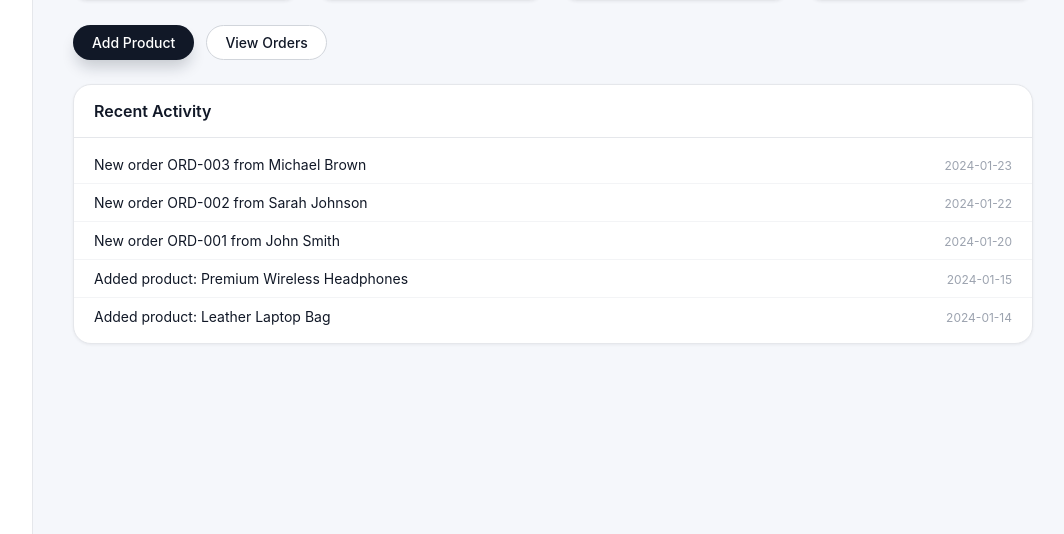
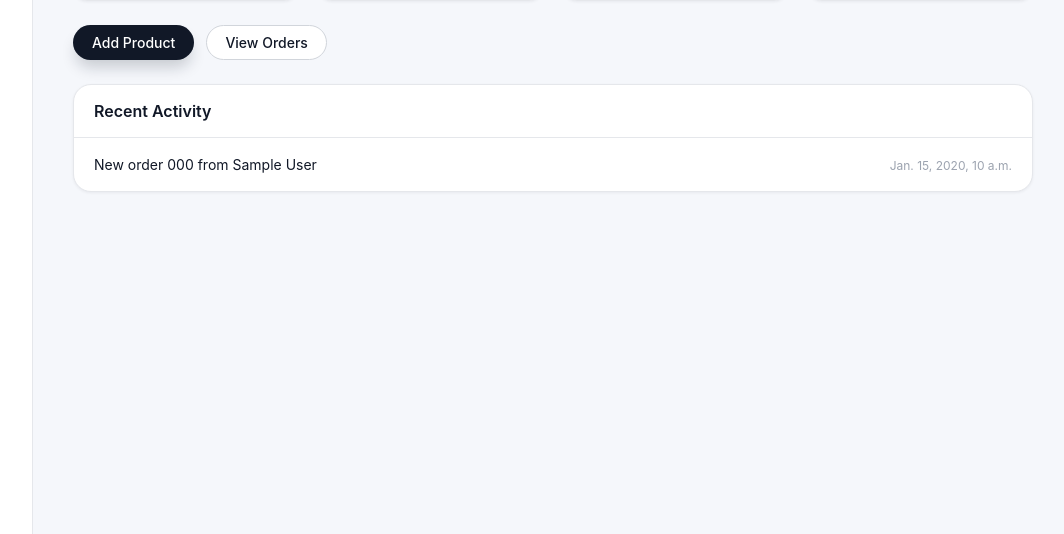
Before and after one commit to Hamzah-Amir/Cartify, a Django app: template templates/seller/dashboard.html in a window 1280 px wide. Shown: the part 338-872 px from the top of the page, without its empty margins (207-1271 px from the left). Run offline with Django 5.2, Linux system fonts and the light colour scheme; tables that the repository leaves empty hold one stand-in row (values such as "Sample post"); the template is opened without the code that fills it: values that come from a table or form of the project are taken from there, most other values are stand-ins (such as "Sample title", 1, 10 or a date in 2020); parts of the project's set-up code (start-up, migrations or seed data) failed here and were passed over.

Commit message:
modified  seller dashboard view and template

```diff
--- a/templates/seller/dashboard.html
+++ b/templates/seller/dashboard.html
@@ -33,12 +33,12 @@
 
             <div class="stat-card">
                 <div class="stat-label">Pending Orders</div>
-                <div class="stat-value">1</div>
+                <div class="stat-value">{{ pending_orders.count }}</div>
             </div>
 
             <div class="stat-card">
                 <div class="stat-label">Completed Orders</div>
-                <div class="stat-value">1</div>
+                <div class="stat-value">{{ completed_orders.count }}</div>
             </div>
         </section>
 
@@ -52,41 +52,15 @@
                 <h2>Recent Activity</h2>
             </div>
 
+            {% for order in orders %}
             <div class="activity-list">
                 <div class="activity-item">
                     <div class="activity-main">
-                        <p class="activity-title">New order ORD-003 from Michael Brown</p>
-                        <p class="activity-date">2024-01-23</p>
+                        <p class="activity-title">New order {{ order.order_number }} from {{ order.user.first_name }} {{ order.user.last_name }} </p>
+                        <p class="activity-date">{{ order.created_at }}</p>
                     </div>
                 </div>
-
-                <div class="activity-item">
-                    <div class="activity-main">
-                        <p class="activity-title">New order ORD-002 from Sarah Johnson</p>
-                        <p class="activity-date">2024-01-22</p>
-                    </div>
-                </div>
-
-                <div class="activity-item">
-                    <div class="activity-main">
-                        <p class="activity-title">New order ORD-001 from John Smith</p>
-                        <p class="activity-date">2024-01-20</p>
-                    </div>
-                </div>
-
-                <div class="activity-item">
-                    <div class="activity-main">
-                        <p class="activity-title">Added product: Premium Wireless Headphones</p>
-                        <p class="activity-date">2024-01-15</p>
-                    </div>
-                </div>
-
-                <div class="activity-item">
-                    <div class="activity-main">
-                        <p class="activity-title">Added product: Leather Laptop Bag</p>
-                        <p class="activity-date">2024-01-14</p>
-                    </div>
-                </div>
+                {% endfor %}
             </div>
         </section>
     </main>
```
Also changed, not shown: seller/views.py (+9 -1 lines).
